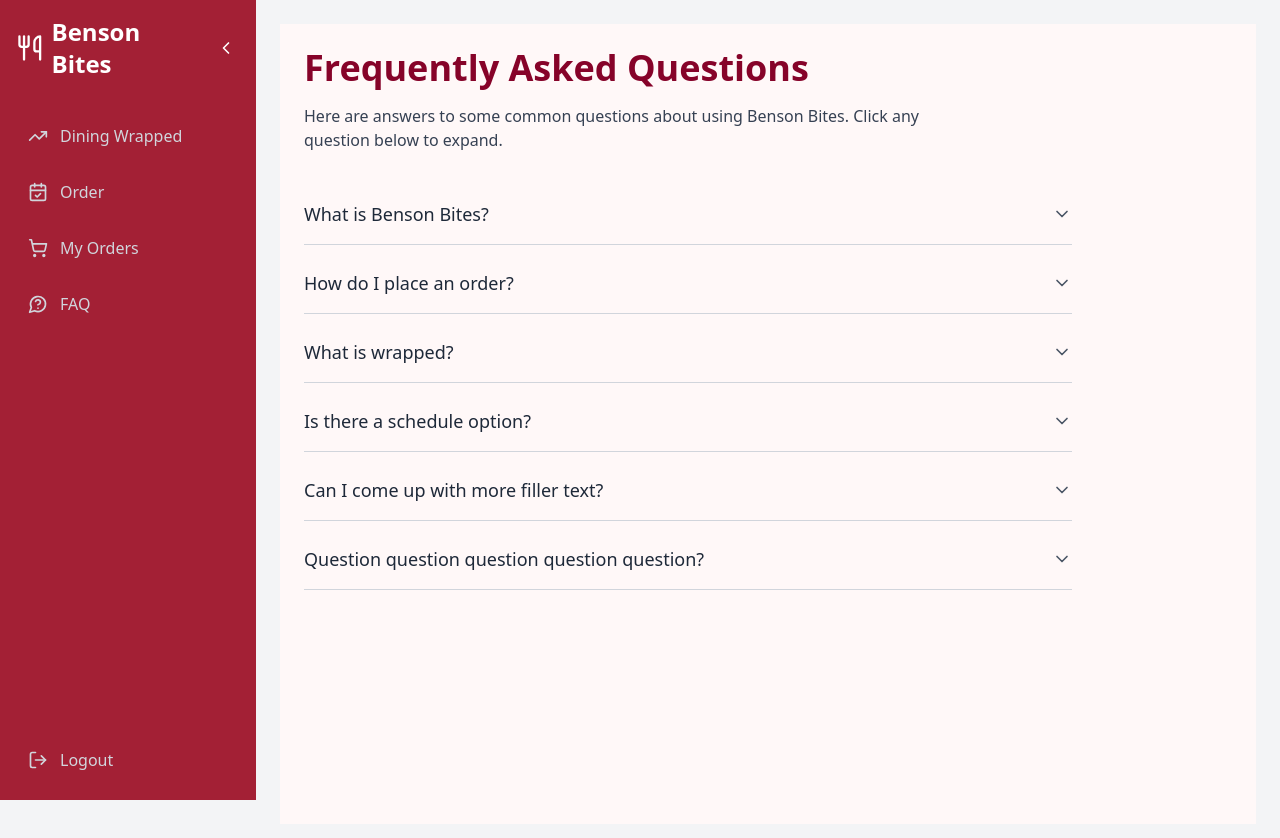
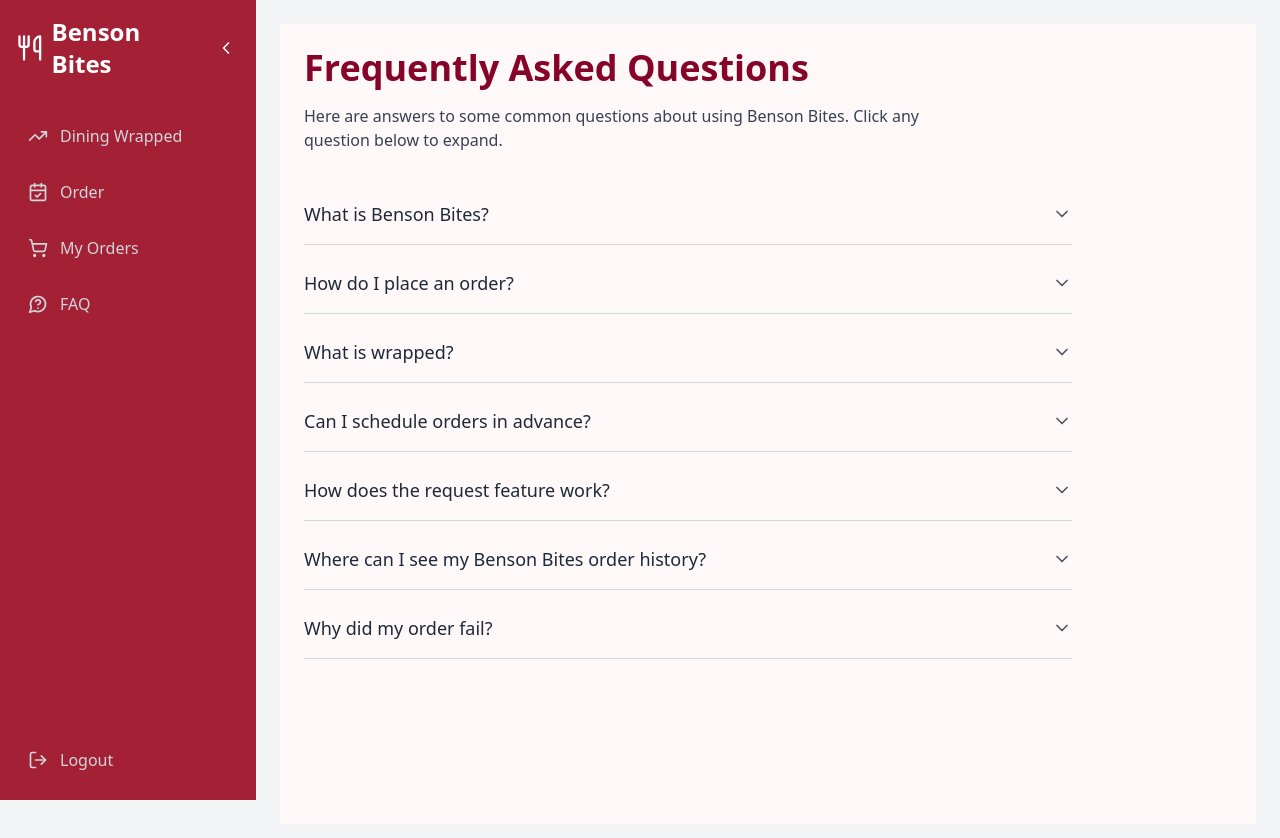
Before and after one commit to infecting/benson-meal-tracker, a Next.js app in the folder frontend/: page /faq in a window 1280 px wide. Shown: the top 838 px of the page. Built offline with nearby package versions, Linux system fonts and the light colour scheme.

Commit message:
Correctly filled out FAQ with potential common questions

```diff
--- a/frontend/src/app/faq/page.tsx
+++ b/frontend/src/app/faq/page.tsx
@@ -12,28 +12,34 @@ const faqs = [
   {
     question: "How do I place an order?",
     answer:
-      "Once you log in with your SCU credentials, browse available locations, customize your items in the menu, and click submit.",
+      "Once you log in with your SCU credentials, browse available locations, customize your items in the menu, and click order item.",
   },
   {
     question: "What is wrapped?",
     answer:
-      "Yes, as long as the vendor hasn’t started preparing your food. Go to “My Orders” and click the edit or cancel button next to your pending order if it's still within the editable window.",
+      "Similar to Spotify Wrapped, Benson Bites Wrapped is a personalized summary of your dining habits at Benson. It shows you how many meals you’ve ordered, your most popular items/locations, and more.",
   },
   {
-    question: "Is there a schedule option?",
+    question: "Can I schedule orders in advance?",
     answer:
-      "...",
+      "Yes! You can schedule orders for pickup at a later time. Just select the date and time when placing your order.",
   },
   {
-    question: "Can I come up with more filler text?",
+    question: "How does the request feature work?",
     answer:
-      "Yes. All payments go through encrypted third-party processors. Benson Bites does not store your payment information on our servers.",
+      "When you are purchasing an item, you can select to generate a request link. This will let you share the order with someone who may still have points remaining, allowing them to pay for the item. This is useful for making the most of your points before they expire at the end of the semester.",
   },
   {
-    question: "Question question question question question?",
+    question: "Where can I see my Benson Bites order history?",
     answer:
-      "Use the “Report Issue” button in the footer, or email us directly at support@bensonbites.scu.edu. We’ll do our best to address bugs quickly!",
+      "Within My Orders, you can view all of your past orders. This includes the date, time, and items ordered. You can also find the QR codes for each order, which can be scanned at Benson for pickup.",
   },
+  {
+    question: "Why did my order fail?",
+    answer:
+      "Double check that you have enough funds within your account to make a purchase, and that the item you are trying to order is available at the time you are ordering it.",
+  },
+
 ];
 
 export default function FAQPage() {
```
